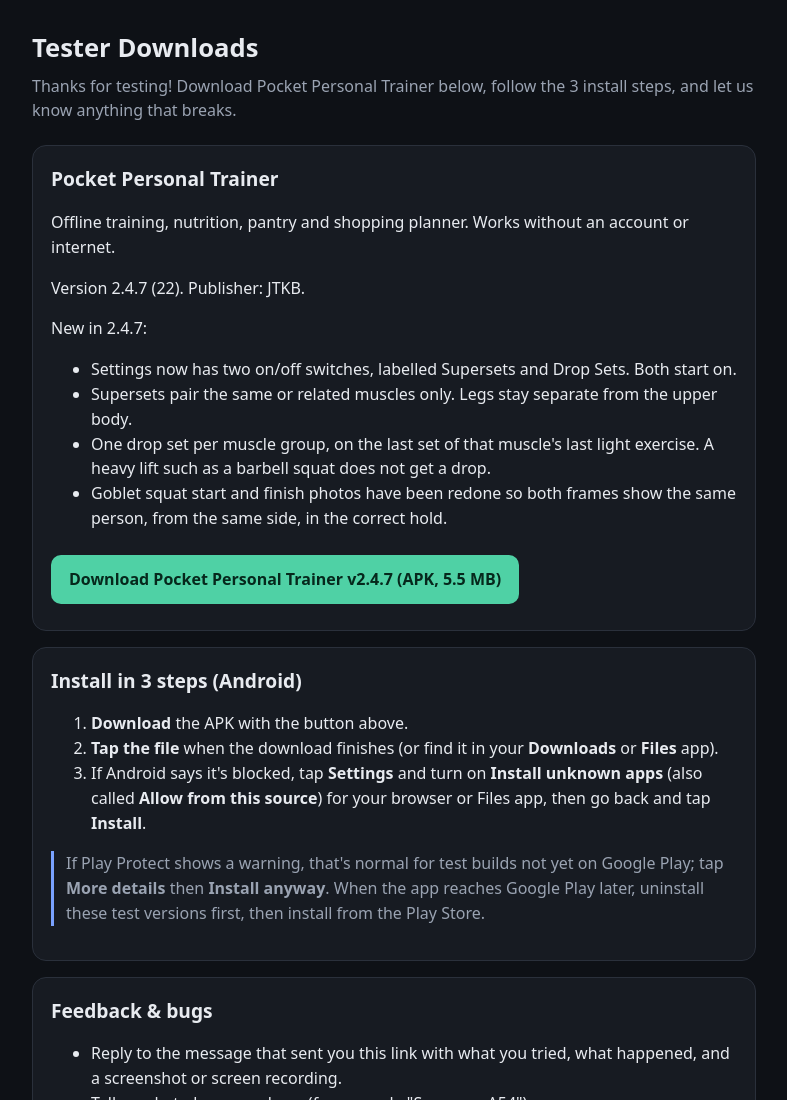
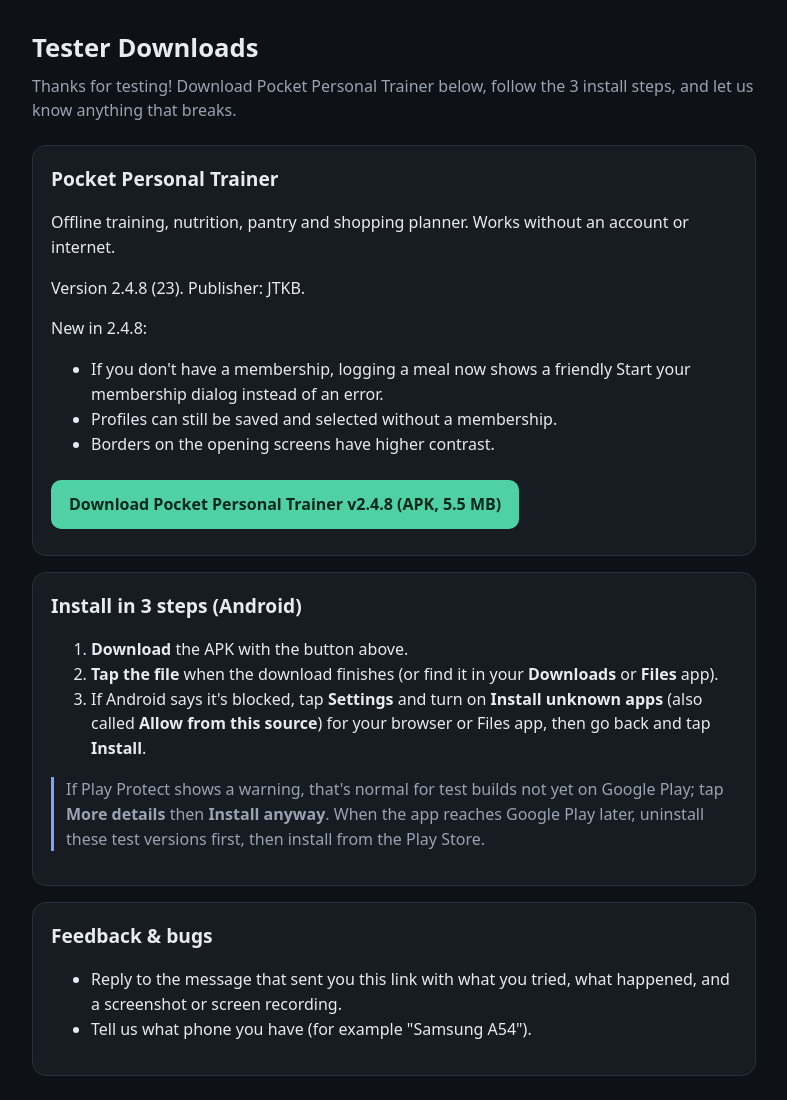
Before and after one commit to JTKB-dev/privacy, a plain HTML site: page testers/index.html in a window 1280 px wide. Shown: the top 1100 px of the page, without its empty margins (246-1033 px from the left). Drawn offline with Linux system fonts and the light colour scheme.

Commit message:
Add Pocket Personal Trainer v2.4.8 tester APK and update testers page

```diff
--- a/testers/index.html
+++ b/testers/index.html
@@ -13,16 +13,15 @@ p.lead{color:var(--sub);margin:0 0 22px}.card{background:var(--card);border:1px
 <p class="lead">Thanks for testing! Download Pocket Personal Trainer below, follow the 3 install steps, and let us know anything that breaks.</p>
 <div class="card"><h2>Pocket Personal Trainer</h2>
 <p>Offline training, nutrition, pantry and shopping planner. Works without an account or internet.</p>
-<p>Version 2.4.7 (22). Publisher: JTKB.</p>
-<p>New in 2.4.7:</p>
+<p>Version 2.4.8 (23). Publisher: JTKB.</p>
+<p>New in 2.4.8:</p>
 <ul>
-<li>Settings now has two on/off switches, labelled Supersets and Drop Sets. Both start on.</li>
-<li>Supersets pair the same or related muscles only. Legs stay separate from the upper body.</li>
-<li>One drop set per muscle group, on the last set of that muscle's last light exercise. A heavy lift such as a barbell squat does not get a drop.</li>
-<li>Goblet squat start and finish photos have been redone so both frames show the same person, from the same side, in the correct hold.</li>
+<li>If you don't have a membership, logging a meal now shows a friendly Start your membership dialog instead of an error.</li>
+<li>Profiles can still be saved and selected without a membership.</li>
+<li>Borders on the opening screens have higher contrast.</li>
 </ul>
-<a class="btn" href="PTS_Fitness_v2.4.7.apk" download>Download Pocket Personal Trainer v2.4.7 (APK, 5.5 MB)</a>
-<!-- sha256 5c581d6543307bda0bb9e9efdf0ca550de577db511fa12c61963ece3f155de2f --></div>
+<a class="btn" href="PTS_Fitness_v2.4.8.apk" download>Download Pocket Personal Trainer v2.4.8 (APK, 5.5 MB)</a>
+<!-- sha256 20c85ea534e632e3a8f89ec05560c4a57631d71fb2be4f7abce1f9ac614ba1df --></div>
 <div class="card"><h2>Install in 3 steps (Android)</h2>
 <ol>
 <li><b>Download</b> the APK with the button above.</li>
```
Also changed, not shown: 1 other file.
